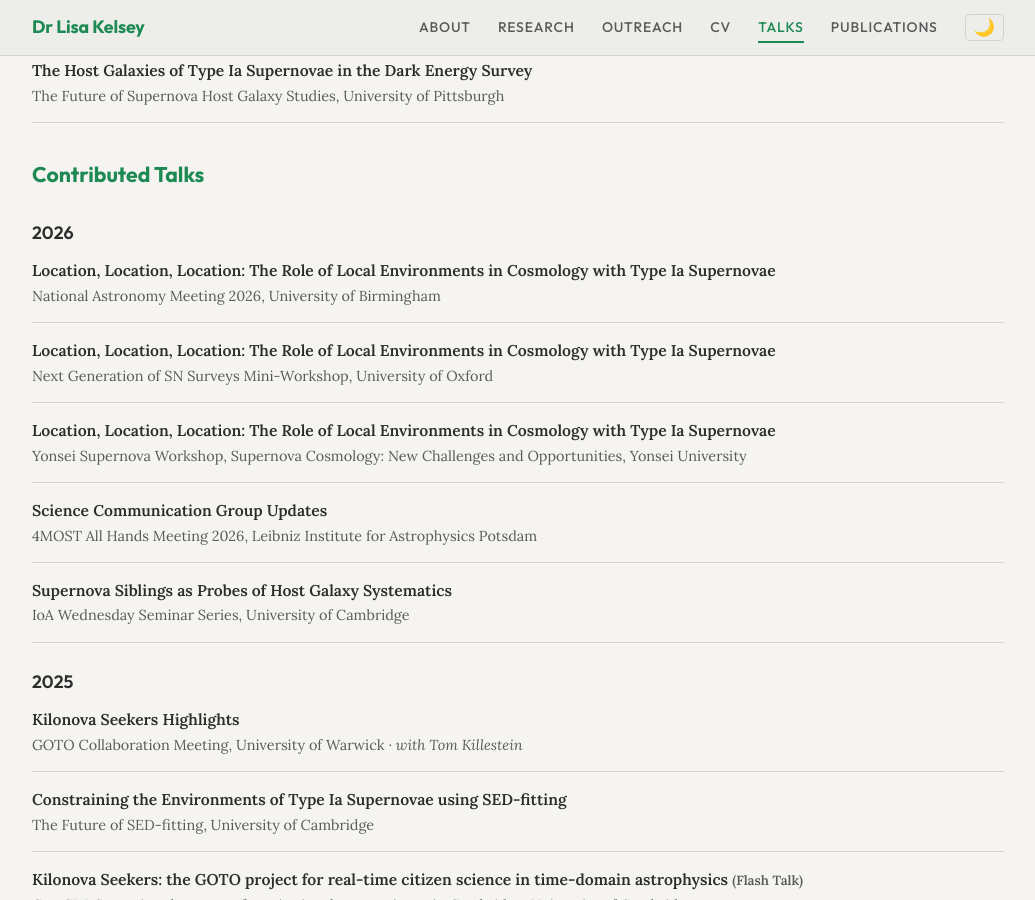
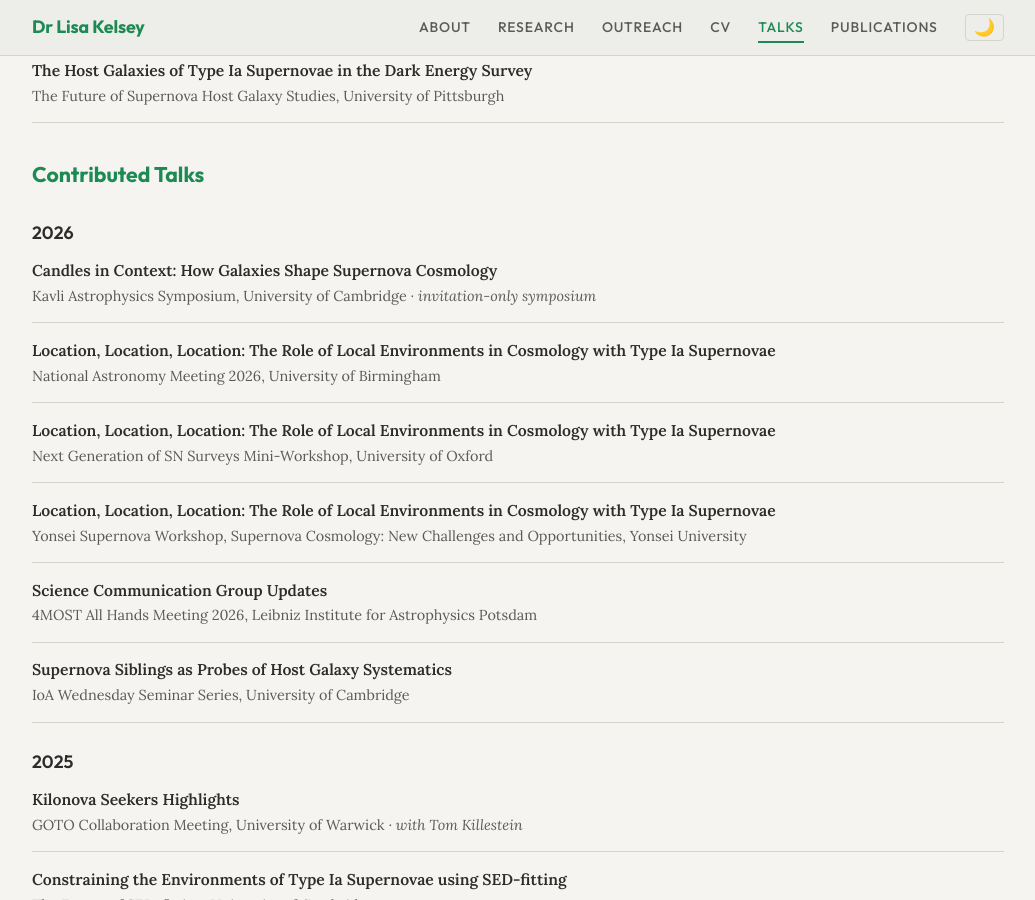
Before and after one commit to LKelsey/LKelsey.github.io, a Jekyll site: the page built from talks.md, in a window 1280 px wide and 900 px high, scrolled down 1560 px. Shown: the whole window, without its empty margins (122-1157 px from the left). Built offline with Jekyll 4.4.1, drawn with Linux system fonts in a browser that asks for light colours.

Commit message:
Add new conference talk on supernova cosmology

```diff
--- a/_data/conference_talks.yml
+++ b/_data/conference_talks.yml
@@ -78,6 +78,12 @@ invited:
     year: 2019
 
 contributed:
+  - title: "Candles in Context: How Galaxies Shape Supernova Cosmology"
+    venue: Kavli Astrophysics Symposium, University of Cambridge
+    date: 2026-09-09
+    year: 2026
+    note: "invitation-only symposium"
+
   - title: "Location, Location, Location: The Role of Local Environments in Cosmology with Type Ia Supernovae"
     venue: National Astronomy Meeting 2026, University of Birmingham
     date: 2026-07-20
```
